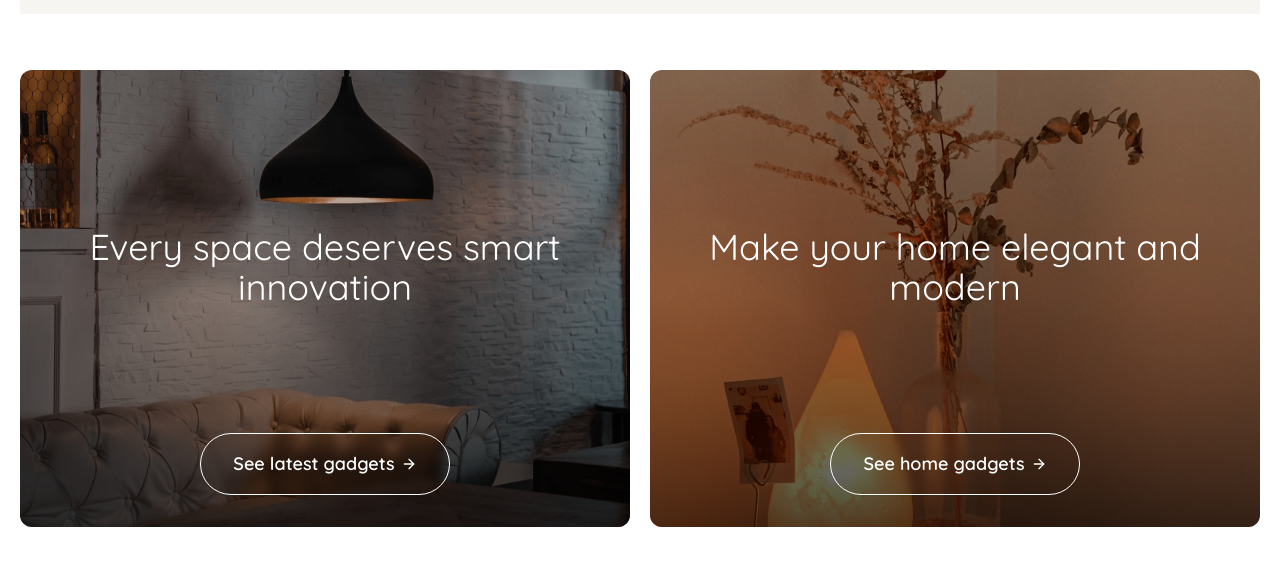
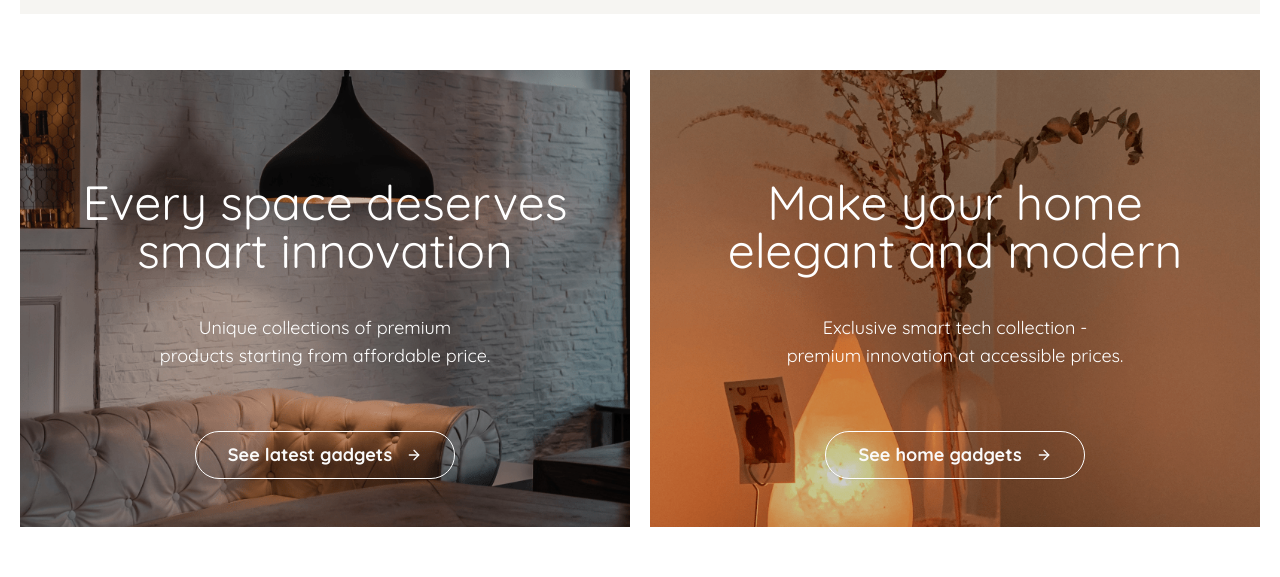
Before and after one commit to felixxplor/ecommerce-website, a Next.js app: page / in a window 1280 px wide. Shown: the part 2184-2761 px from the top of the page. Built offline with nearby package versions, Linux system fonts and the light colour scheme; no server answers.

Commit message:
Fix minor issues

```diff
--- a/src/app/page.tsx
+++ b/src/app/page.tsx
@@ -195,60 +195,49 @@ export default function ResponsiveHomePage() {
         </div>
 
         {/* Featured Double Banner - Side by side on all screens */}
-        <div className="relative w-full py-6 sm:py-10 lg:py-14">
+        <div className="relative w-full py-10 sm:py-14 text-xl sm:text-2xl font-extrabold text-balance leading-normal">
           <div>
             <div className="grid grid-cols-1 sm:grid-cols-2 gap-3 sm:gap-5">
               {featureBanners.map((banner, index) => (
                 <div
                   key={index}
-                  className={cn(
-                    'relative col-span-1',
-                    // Hide second banner (index 1) on small screens
-                    index === 1 && 'hidden sm:block'
-                  )}
+                  className={`relative col-span-1 ${index === 1 ? 'hidden sm:block' : ''}`}
                 >
-                  {/* Responsive aspect ratios - taller on mobile, shorter on desktop */}
-                  <div className="w-full aspect-[4/5] sm:aspect-[16/14] md:aspect-[16/12] relative overflow-hidden rounded-lg sm:rounded-xl">
+                  {/* Make the aspect ratio shorter to make photos smaller vertically while taking full width */}
+                  <div className="w-full aspect-[16/13] sm:aspect-[16/14] md:aspect-[16/12] relative">
                     <Image
                       alt={banner.title}
                       src={banner.image}
                       fill
-                      sizes="(max-width: 640px) 100vw, 50vw"
+                      sizes="(max-width: 768px) 100vw, 50vw"
                       className="object-cover"
                     />
-                    {/* Gradient overlay for better text readability */}
-                    <div className="absolute inset-0 bg-gradient-to-t from-black/60 via-black/20 to-transparent" />
-
-                    <div className="absolute inset-0 p-4 sm:p-6 md:p-8">
+                    <div className="absolute inset-0 py-4 sm:py-8 md:py-12 px-2 sm:px-4 md:px-5">
                       <div className="flex flex-col justify-between items-center text-white text-center h-full">
-                        <div className="flex-grow flex flex-col justify-center space-y-2 sm:space-y-4">
-                          {/* Responsive title sizing */}
-                          <h3 className="text-lg leading-tight font-bold sm:text-2xl md:text-3xl lg:text-4xl xl:text-5xl sm:font-normal max-w-[280px] sm:max-w-[400px] md:max-w-[500px]">
+                        <div className="flex-grow flex flex-col justify-center">
+                          <div className="text-sm sm:text-3xl md:text-4xl lg:text-5xl font-normal max-w-[500px]">
                             {banner.title}
-                          </h3>
-
-                          {/* Description - show on mobile but smaller, hide on very small screens */}
-                          <p className="text-xs leading-relaxed sm:text-sm md:text-base lg:text-lg font-normal max-w-[250px] sm:max-w-[350px] md:max-w-[400px] mx-auto opacity-90 hidden xs:block">
+                          </div>
+                          <div className="text-xs sm:text-base md:text-lg font-normal max-w-[400px] mx-auto mt-2 sm:mt-6 md:mt-10 hidden sm:block">
                             {banner.description}
-                          </p>
+                          </div>
                         </div>
-
-                        {/* Improved button styling */}
                         <Link
                           className={cn(
-                            'inline-flex items-center justify-center gap-1.5 font-semibold transition-all duration-300 rounded-full',
-                            // Mobile styles
-                            'text-xs px-4 py-2 bg-white/10 backdrop-blur-sm border border-white/30 hover:bg-white hover:text-black',
-                            // Desktop styles
-                            'sm:text-sm sm:px-5 sm:py-2.5 sm:bg-transparent sm:border-white sm:hover:bg-white sm:hover:text-black',
-                            'md:text-base md:px-6 md:py-3',
-                            'lg:text-lg lg:px-8 lg:py-4',
-                            'whitespace-nowrap shadow-lg sm:shadow-sm'
+                            buttonVariants({
+                              size: 'sm', // Default size for mobile
+                              className:
+                                'mx-auto !w-auto !min-w-0 bg-transparent !border-0 sm:!border sm:!border-white !rounded-full !mt-auto !font-bold sm:hover:!bg-white sm:hover:!text-black !transition-colors !duration-300 !whitespace-nowrap !shadow-none',
+                            }),
+                            '!text-xs !px-2 !py-0.5', // Mobile (default)
+                            'sm:!text-sm sm:!px-3 sm:!py-1.5 sm:!shadow-sm', // Small screens - add shadow back
+                            'md:!text-base md:!px-6 md:!py-3', // Medium screens
+                            'lg:!text-lg lg:!px-8 lg:!py-4 lg:!h-12' // Large screens (xl size)
                           )}
                           href={banner.link}
                         >
-                          {banner.linkText}
-                          <ArrowRight className="h-3 w-3 sm:h-3.5 sm:w-3.5 md:h-4 md:w-4 transition-transform group-hover:translate-x-0.5" />
+                          {banner.linkText}{' '}
+                          <ArrowRight className="!h-2.5 !w-2.5 sm:!h-3.5 sm:!w-3.5 md:!h-4 md:!w-4 !ml-1 md:!ml-1.5" />
                         </Link>
                       </div>
                     </div>
--- a/src/client/contact-us.tsx
+++ b/src/client/contact-us.tsx
@@ -115,21 +115,21 @@ export default function ContactUs() {
 
         <div className="grid md:grid-cols-3 gap-8 mb-16">
           {/* Contact Information Cards */}
-          {/* <Card className="overflow-hidden bg-white border border-gray-100 shadow-sm hover:shadow-md transition-shadow">
+          <Card className="overflow-hidden bg-white border border-gray-100 shadow-sm hover:shadow-md transition-shadow">
             <div className="bg-blue-50 p-4 flex items-center justify-center">
               <Phone className="h-8 w-8 text-blue-600" />
             </div>
             <CardContent className="p-6 text-center">
               <h3 className="font-medium text-lg mb-2">Phone</h3>
               <p className="text-gray-600 mb-4">Call us during business hours</p>
-              <a
+              {/* <a
                 href="tel:1300123456"
                 className="text-blue-600 hover:text-blue-800 transition-colors font-medium"
               >
                 1300 123 456
-              </a>
+              </a> */}
             </CardContent>
-          </Card> */}
+          </Card>
 
           <Card className="overflow-hidden bg-white border border-gray-100 shadow-sm hover:shadow-md transition-shadow">
             <div className="bg-purple-50 p-4 flex items-center justify-center">
@@ -147,22 +147,22 @@ export default function ContactUs() {
             </CardContent>
           </Card>
 
-          {/* <Card className="overflow-hidden bg-white border border-gray-100 shadow-sm hover:shadow-md transition-shadow">
+          <Card className="overflow-hidden bg-white border border-gray-100 shadow-sm hover:shadow-md transition-shadow">
             <div className="bg-green-50 p-4 flex items-center justify-center">
               <MapPin className="h-8 w-8 text-green-600" />
             </div>
             <CardContent className="p-6 text-center">
               <h3 className="font-medium text-lg mb-2">Office</h3>
-              <p className="text-gray-600 mb-4">Visit our headquarters</p>
+              {/* <p className="text-gray-600 mb-4">Visit our headquarters</p> */}
               <address className="text-green-600 not-italic">
-                123 Tech Avenue
+                {/* 123 Tech Avenue */}
                 <br />
                 Sydney, NSW 2000
                 <br />
                 Australia
               </address>
             </CardContent>
-          </Card> */}
+          </Card>
         </div>
 
         <div className="grid md:grid-cols-2 gap-12 max-w-5xl mx-auto">
--- a/src/server/shipping.tsx
+++ b/src/server/shipping.tsx
@@ -247,7 +247,7 @@ export default function ShippingPolicy() {
                   </p>
 
                   <div className="mt-4 flex flex-wrap gap-4">
-                    <a
+                    {/* <a
                       href="tel:1300123456"
                       className="inline-flex items-center text-blue-600 hover:text-blue-800 transition-colors"
                     >
@@ -266,7 +266,7 @@ export default function ShippingPolicy() {
                         />
                       </svg>
                       1300 123 456
-                    </a>
+                    </a> */}
                     <a
                       href="mailto:info@gizmooz.com"
                       className="inline-flex items-center text-blue-600 hover:text-blue-800 transition-colors"
```
